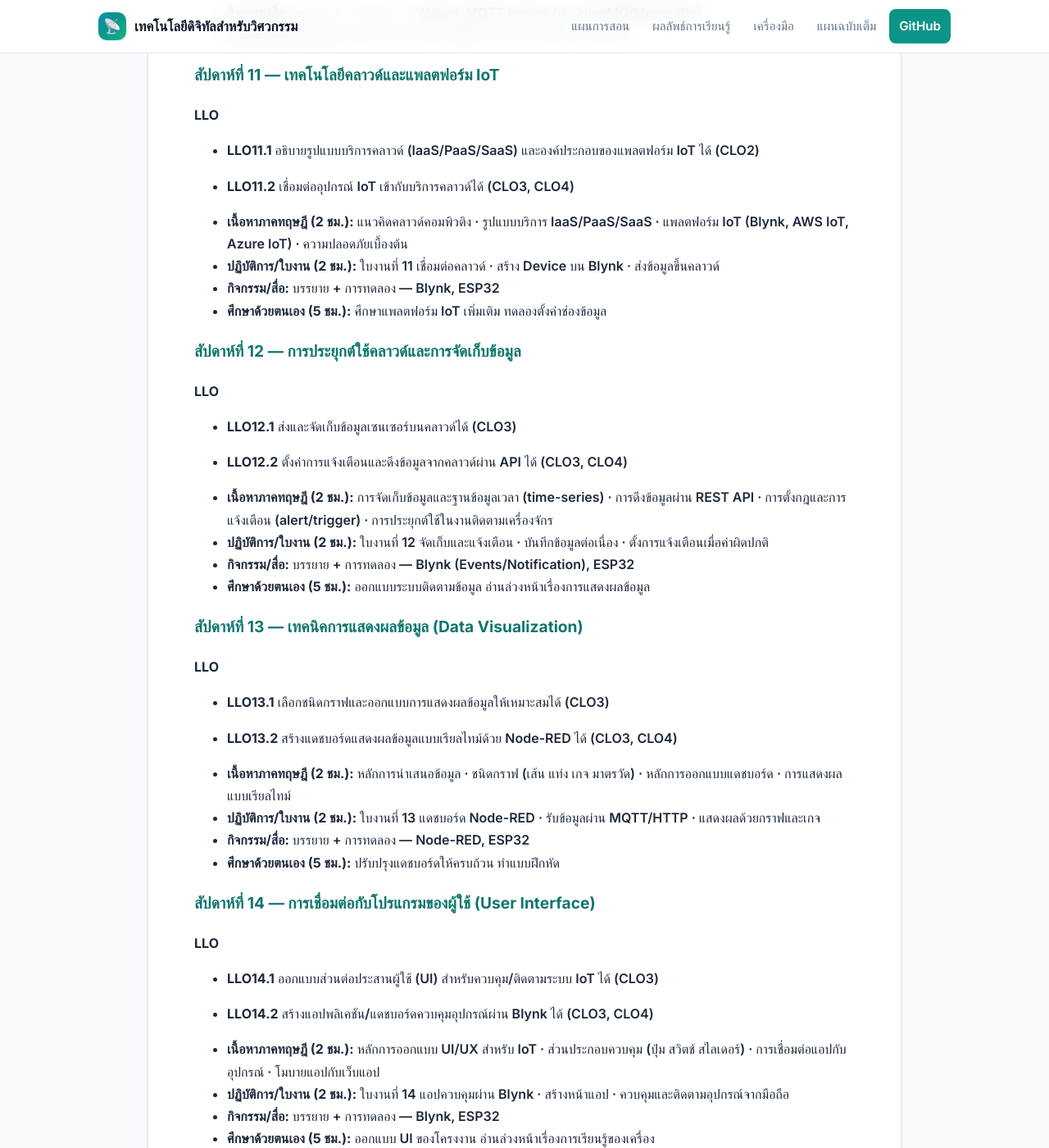
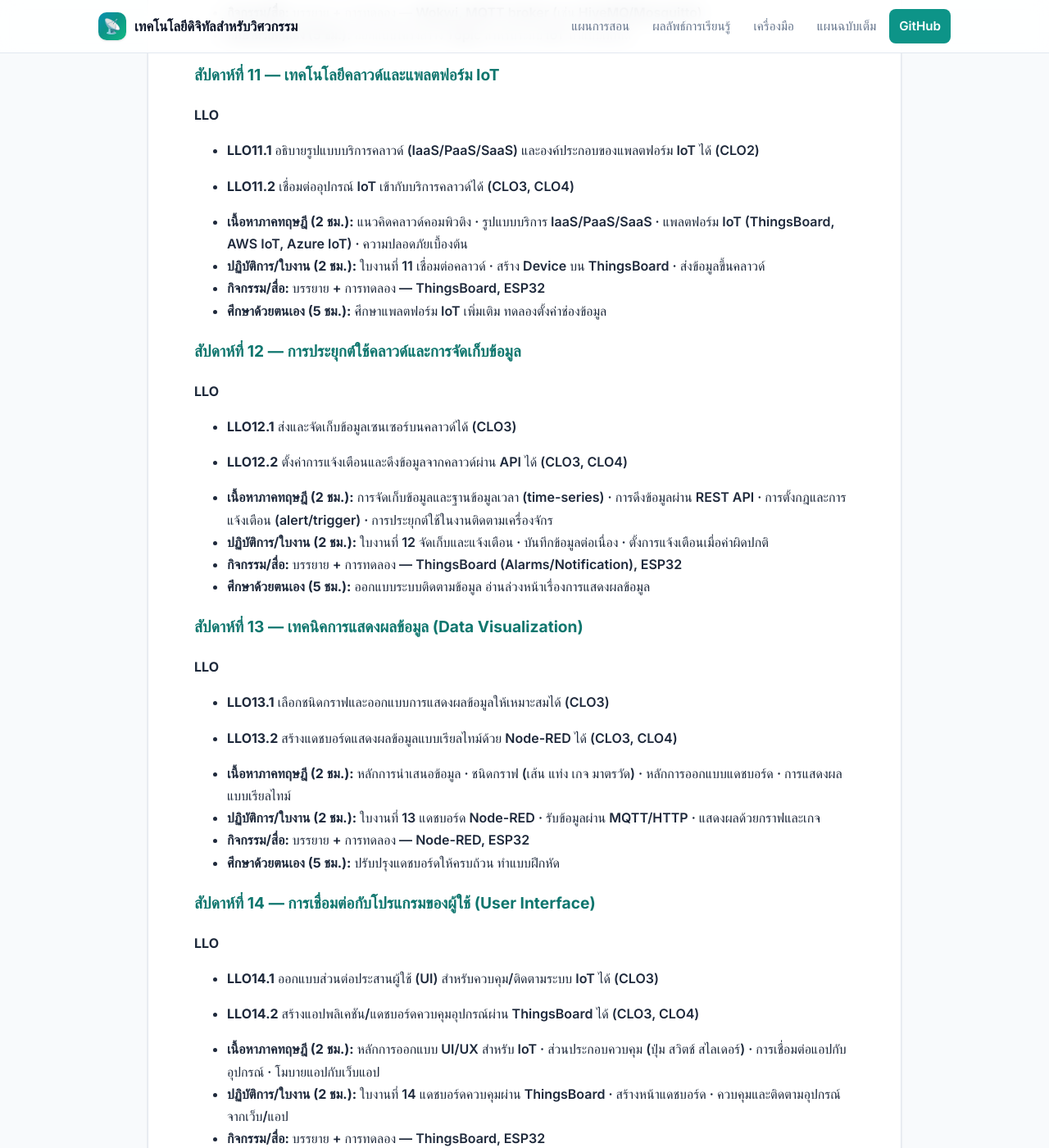
Before and after one commit to alfaXphoori/TechEngineering, a Jekyll site: the page built from weekly-lesson-plan.md, in a window 1280 px wide and 1400 px high, scrolled down 6361 px. Shown: the whole window at 82% size. Built offline with Jekyll 4.4.1, drawn with Linux system fonts in a browser that asks for light colours; some web fonts are replaced; some of the changed text lies outside the part shown.

Commit message:
chore: replace Blynk Cloud with ThingsBoard Cloud in weekly lesson plans and website layout

```diff
--- a/weekly-lesson-plan.md
+++ b/weekly-lesson-plan.md
@@ -56,7 +56,7 @@
 - **LLO6.2** อ่านเซนเซอร์ดิจิทัลผ่าน I2C/SPI/UART และควบคุมตัวกระทำตามเงื่อนไขได้ (สัปดาห์ 6)
 - **LLO9.2** ส่งข้อมูลเซนเซอร์ผ่าน HTTP/REST ในรูปแบบ JSON ได้ (สัปดาห์ 9)
 - **LLO10.2** ส่งและรับข้อมูลเซนเซอร์ผ่านโพรโทคอล MQTT ได้ (สัปดาห์ 10)
-- **LLO12.1** ส่งและจัดเก็บข้อมูลเซนเซอร์บนคลาวด์ (Blynk Cloud) ได้ (สัปดาห์ 12)
+- **LLO12.1** ส่งและจัดเก็บข้อมูลเซนเซอร์บนคลาวด์ (ThingsBoard Cloud) ได้ (สัปดาห์ 12)
 - **LLO13.1** เลือกชนิดกราฟและออกแบบการแสดงผลข้อมูลให้เหมาะสมได้ (สัปดาห์ 13)
 - **LLO14.1** ออกแบบส่วนต่อประสานผู้ใช้ (UI) สำหรับควบคุม/ติดตามระบบ IoT ได้ (สัปดาห์ 14)
 
@@ -68,7 +68,7 @@
 - **LLO11.2** เชื่อมต่ออุปกรณ์ IoT เข้ากับบริการคลาวด์ได้ (สัปดาห์ 11)
 - **LLO12.2** ตั้งค่าการแจ้งเตือนและดึงข้อมูลจากคลาวด์ผ่าน API ได้ (สัปดาห์ 12)
 - **LLO13.2** สร้างแดชบอร์ดแสดงผลข้อมูลแบบเรียลไทม์ด้วย Node-RED ได้ (สัปดาห์ 13)
-- **LLO14.2** สร้างแอปพลิเคชัน/แดชบอร์ดควบคุมอุปกรณ์ผ่าน Blynk ได้ (สัปดาห์ 14)
+- **LLO14.2** สร้างแอปพลิเคชัน/แดชบอร์ดควบคุมอุปกรณ์ผ่าน ThingsBoard ได้ (สัปดาห์ 14)
 - **LLO15.2** ฝึกและทดสอบแบบจำลองจำแนกข้อมูลเซนเซอร์ด้วย ML/TinyML เบื้องต้นได้ (สัปดาห์ 15)
 
 > **แนวทางการจัดการเรียนรู้:** ใช้การเรียนรู้เชิงรุก (Active Learning) ผสมระหว่างการบรรยายแบบมีปฏิสัมพันธ์ การสาธิตด้วยโปรแกรมจำลอง (Wokwi) และการเรียนรู้โดยใช้โครงงาน/ใบงานเป็นฐาน (Project/Problem-Based Learning) โดยภาคทฤษฎีและภาคปฏิบัติของแต่ละสัปดาห์เชื่อมโยงกัน (Constructive Alignment) เพื่อให้ผู้เรียนได้ลงมือสร้างและทดสอบระบบ IoT จริงควบคู่กับการวิเคราะห์ข้อมูล
@@ -199,9 +199,9 @@
 - **LLO11.1** อธิบายรูปแบบบริการคลาวด์ (IaaS/PaaS/SaaS) และองค์ประกอบของแพลตฟอร์ม IoT ได้ (CLO2)
 - **LLO11.2** เชื่อมต่ออุปกรณ์ IoT เข้ากับบริการคลาวด์ได้ (CLO3, CLO4)
 
-- **เนื้อหาภาคทฤษฎี (2 ชม.):** แนวคิดคลาวด์คอมพิวติง · รูปแบบบริการ IaaS/PaaS/SaaS · แพลตฟอร์ม IoT (Blynk, AWS IoT, Azure IoT) · ความปลอดภัยเบื้องต้น
-- **ปฏิบัติการ/ใบงาน (2 ชม.):** ใบงานที่ 11 เชื่อมต่อคลาวด์ · สร้าง Device บน Blynk · ส่งข้อมูลขึ้นคลาวด์
-- **กิจกรรม/สื่อ:** บรรยาย + การทดลอง — Blynk, ESP32
+- **เนื้อหาภาคทฤษฎี (2 ชม.):** แนวคิดคลาวด์คอมพิวติง · รูปแบบบริการ IaaS/PaaS/SaaS · แพลตฟอร์ม IoT (ThingsBoard, AWS IoT, Azure IoT) · ความปลอดภัยเบื้องต้น
+- **ปฏิบัติการ/ใบงาน (2 ชม.):** ใบงานที่ 11 เชื่อมต่อคลาวด์ · สร้าง Device บน ThingsBoard · ส่งข้อมูลขึ้นคลาวด์
+- **กิจกรรม/สื่อ:** บรรยาย + การทดลอง — ThingsBoard, ESP32
 - **ศึกษาด้วยตนเอง (5 ชม.):** ศึกษาแพลตฟอร์ม IoT เพิ่มเติม ทดลองตั้งค่าช่องข้อมูล
 
 ### สัปดาห์ที่ 12 — การประยุกต์ใช้คลาวด์และการจัดเก็บข้อมูล
@@ -212,7 +212,7 @@
 
 - **เนื้อหาภาคทฤษฎี (2 ชม.):** การจัดเก็บข้อมูลและฐานข้อมูลเวลา (time-series) · การดึงข้อมูลผ่าน REST API · การตั้งกฎและการแจ้งเตือน (alert/trigger) · การประยุกต์ใช้ในงานติดตามเครื่องจักร
 - **ปฏิบัติการ/ใบงาน (2 ชม.):** ใบงานที่ 12 จัดเก็บและแจ้งเตือน · บันทึกข้อมูลต่อเนื่อง · ตั้งการแจ้งเตือนเมื่อค่าผิดปกติ
-- **กิจกรรม/สื่อ:** บรรยาย + การทดลอง — Blynk (Events/Notification), ESP32
+- **กิจกรรม/สื่อ:** บรรยาย + การทดลอง — ThingsBoard (Alarms/Notification), ESP32
 - **ศึกษาด้วยตนเอง (5 ชม.):** ออกแบบระบบติดตามข้อมูล อ่านล่วงหน้าเรื่องการแสดงผลข้อมูล
 
 ### สัปดาห์ที่ 13 — เทคนิคการแสดงผลข้อมูล (Data Visualization)
@@ -230,11 +230,11 @@
 
 **LLO**
 - **LLO14.1** ออกแบบส่วนต่อประสานผู้ใช้ (UI) สำหรับควบคุม/ติดตามระบบ IoT ได้ (CLO3)
-- **LLO14.2** สร้างแอปพลิเคชัน/แดชบอร์ดควบคุมอุปกรณ์ผ่าน Blynk ได้ (CLO3, CLO4)
+- **LLO14.2** สร้างแอปพลิเคชัน/แดชบอร์ดควบคุมอุปกรณ์ผ่าน ThingsBoard ได้ (CLO3, CLO4)
 
 - **เนื้อหาภาคทฤษฎี (2 ชม.):** หลักการออกแบบ UI/UX สำหรับ IoT · ส่วนประกอบควบคุม (ปุ่ม สวิตช์ สไลเดอร์) · การเชื่อมต่อแอปกับอุปกรณ์ · โมบายแอปกับเว็บแอป
-- **ปฏิบัติการ/ใบงาน (2 ชม.):** ใบงานที่ 14 แอปควบคุมผ่าน Blynk · สร้างหน้าแอป · ควบคุมและติดตามอุปกรณ์จากมือถือ
-- **กิจกรรม/สื่อ:** บรรยาย + การทดลอง — Blynk, ESP32
+- **ปฏิบัติการ/ใบงาน (2 ชม.):** ใบงานที่ 14 แดชบอร์ดควบคุมผ่าน ThingsBoard · สร้างหน้าแดชบอร์ด · ควบคุมและติดตามอุปกรณ์จากเว็บ/แอป
+- **กิจกรรม/สื่อ:** บรรยาย + การทดลอง — ThingsBoard, ESP32
 - **ศึกษาด้วยตนเอง (5 ชม.):** ออกแบบ UI ของโครงงาน อ่านล่วงหน้าเรื่องการเรียนรู้ของเครื่อง
 
 ### สัปดาห์ที่ 15 — พื้นฐานการเรียนรู้ของเครื่อง (Machine Learning) สำหรับ IoT
```
Also changed, not shown: index.html (+4 -4 lines), README.md.
